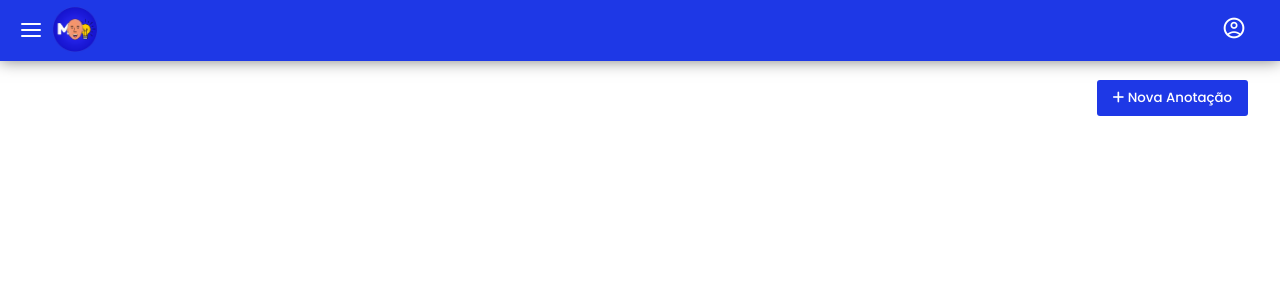
After one commit to devRochaa/TCC-Mr.Math, a PHP site: page /mrmathWEB/anotacao/anotacao.php in a window 1280 px wide. The commit adds this page. Shown: the top 300 px of the page. Run offline with PHP 8.4, Linux system fonts and the light colour scheme; a user stored in the database is signed in; some libraries are stand-ins or nearby versions.

Commit message:
anotacao incompleto

```diff
--- /dev/null
+++ b/anotacao/anotacao.php
@@ -0,0 +1,45 @@
+<!DOCTYPE html>
+<html>
+
+<head>
+    <meta charset="UTF-8" />
+    <meta name="viewport" content="width=device-width,initial-scale=1.0" />
+    <link rel="stylesheet" href="../css/anotacao.css?=<?php echo time(); ?>" />
+    <link rel="stylesheet" href="../css/navbar.css?=<?php echo time(); ?>" />
+    <link rel="stylesheet" href="https://cdnjs.cloudflare.com/ajax/libs/font-awesome/6.1.2/css/all.min.css" integrity="sha512-1sCRPdkRXhBV2PBLUdRb4tMg1w2YPf37qatUFeS7zlBy7jJI8Lf4VHwWfZZfpXtYSLy85pkm9GaYVYMfw5BC1A==" crossorigin="anonymous" referrerpolicy="no-referrer" />
+    <link rel="stylesheet" href="https://fonts.googleapis.com/css2?family=Material+Symbols+Outlined:opsz,wght,FILL,GRAD@20..48,100..700,0..1,-50..200" />
+    <title>Notas</title>
+
+</head>
+
+<body>
+    <?php
+    include("../navbar.php");
+
+    ?>
+    <div class="tela">
+        <button class="adicionar" id="adicionar">
+            <i class="fas fa-plus"></i> Nova Anotação
+        </button>
+
+        <!-- <div class="nota">
+            <div class="configuracao">
+                <button class="editar">
+                    <i class="fas fa-edit"></i>
+                </button>
+                <button class="deletar">
+                    <i class="fas fa-trash-alt"></i>
+                </button>
+            </div>
+
+            <div class="main hidden"></div>
+            <textarea></textarea>
+        </div> -->
+
+        <!--https://cdnjs.com/-->
+    </div>
+    <script src="https://cdnjs.cloudflare.com/ajax/libs/marked/3.0.8/marked.min.js" integrity="sha512-OA0KzIFyfjEiECfdTeeqyDa++XmSLWyIBr8bWf2lpdv3qNr2TxpR9uaL2fKaz/Nz35kVVPEagjhWdWat/khWXw==" crossorigin="anonymous" referrerpolicy="no-referrer"></script>
+    <script src="../js/anotacao.js?=<?php echo time(); ?>"></script>
+</body>
+
+</html>
--- /dev/null
+++ b/css/anotacao.css
@@ -0,0 +1,71 @@
+
+
+* {
+    box-sizing: border-box;
+}
+
+:root {
+    --white: #fff;
+    --green: #1e38e6;
+}
+
+.tela {
+    margin: 0;
+    flex-wrap: wrap;
+    display: flex;
+    background-color: #eeeeee;
+}
+
+.adicionar {
+    position: fixed;
+    top: 5rem;
+    right: 2rem;
+    background-color: var(--green);
+    color: var(--white);
+    border: none;
+    border-radius: 3px;
+    padding: 0.5rem 1rem;
+    cursor: pointer;
+}
+
+.nota {
+    background-color: var(--white);
+    box-shadow: 0 0 10px 4px rgba(0, 0, 0, 0.1);
+    margin:30px 20px;
+    height: 400px;
+    width: 400px;
+}
+
+.nota .configuracao {
+    background-color: var(--green);
+    display: flex;
+    justify-content: flex-end;
+    padding: 0.5rem;
+}
+
+.nota .configuracao button {
+    background-color: transparent;
+    color: var(--white);
+    cursor: pointer;
+    font-size: 1rem;
+    margin-left: 0.5rem;
+    border: none;
+}
+
+.nota textarea {
+    outline: none;
+    font-family: inherit;
+    font-size: 1.2rem;
+    border: none;
+    height: 400px;
+    width: 100%;
+    padding: 20px;
+}
+
+.main {
+    padding: 20px;
+}
+
+.hidden {
+    display: none;
+}
--- a/css/calendario.css
+++ b/css/calendario.css
@@ -32,9 +32,10 @@ html{
 }
 
 .tela {
+
   padding-top: 2%;
   padding-bottom: 7%;
-
+  width: auto;
   display: flex;
   height: 1 00%;
   font-family: 'Poppins', sans-serif;
--- /dev/null
+++ b/js/anotacao.js
@@ -0,0 +1,82 @@
+const adicionarBtn = document.getElementById('adicionar');
+const notas = JSON.parse(localStorage.getItem("notas"));
+
+if (notas) {
+    notas.forEach(nota => adicionarNovaNota(nota));
+}
+
+adicionarBtn.addEventListener('click', () => adicionarNovaNota());
+
+
+function adicionarNovaNota(texto = '') {
+    const nota = document.createElement('div');
+
+    nota.classList.add('nota');
+
+    nota.innerHTML = `
+        <div class="configuracao">
+            <button class="editar hidden">
+                <i class="fas fa-edit" ></i>
+            </button>
+            <button class="confirmar">
+                <i class="fa-solid fa-check"></i>
+            </button>
+            <button class="deletar">
+                <i class="fas fa-trash-alt"></i>
+            </button>
+        </div>
+
+        <div class="main ${texto ? "" : "hidden"}"></div>
+        <textarea class="${texto ? "hidden" : ""}"></textarea>
+    `
+
+    const btnConfirmar = nota.querySelector('.confirmar');
+    const btnEditar = nota.querySelector('.editar');
+    const btnDeletar = nota.querySelector('.deletar');
+    const main = nota.querySelector('.main');
+    const textArea = nota.querySelector('textarea');
+
+    textArea.value = texto;
+    main.innerHTML = marked(texto);
+
+    btnConfirmar.addEventListener('click', () => {
+        btnEditar.classList.remove('hidden');
+        btnConfirmar.classList.add('hidden')
+        main.classList.toggle('hidden');
+        textArea.classList.toggle('hidden');
+    });
+
+    btnDeletar.addEventListener('click', () => {
+        nota.remove();
+
+        storage();
+    });
+
+    btnEditar.addEventListener('click', () => {
+        btnConfirmar.classList.remove('hidden');
+        btnEditar.classList.add('hidden');
+        main.classList.toggle('hidden');
+        textArea.classList.toggle('hidden');
+
+    });
+
+    textArea.addEventListener('input', (e) => {
+        const { value } = e.target;
+
+        main.innerHTML = marked(value);
+
+        storage();
+    })
+
+    document.body.appendChild(nota);
+}
+
+function storage() {
+    console.log('caiu')
+    const notasTexto = document.querySelectorAll('textarea');
+    const notas = [];
+
+    notasTexto.forEach(nota => notas.push(nota.value));
+
+    localStorage.setItem('notas', JSON.stringify(notas));
+}
--- a/navbar.php
+++ b/navbar.php
@@ -17,7 +17,7 @@ include("admin.php");
       <li><a class="burguer" href="../videos/selecionar.php"><i class="far fa-user"></i>Aulas</a></li>
       <li><a class="burguer" href="../exercicio/selecionarEx.php"><i class="fab fa-gripfire"></i>Questões</a></li>
       <li><a class="burguer" href="../calendario/index.php"><i class="far fa-comments"></i>Cronograma</a></li>
-      <li><a class="burguer" href="#"><i class="far fa-folder"></i>Anotação</a></li>
+      <li><a class="burguer" href="../anotacao/anotacao.php"><i class="far fa-folder"></i>Anotação</a></li>
       <li><a class="burguer" href="../desempenho/desempenho.php"><i class="far fa-address-book"></i>Desempenho</a></li>
       <li><a class="burguer" href="#"><i class="far fa-heart"></i>dashbord</a></li>
       <li><a class="burguer" href="#"><i class="fas fa-cogs"></i>dashbord</a></li>
--- a/navbarH.php
+++ b/navbarH.php
@@ -17,7 +17,7 @@ include("admin.php");
       <li><a class="burguer" href="videos/selecionar.php"><i class="far fa-user"></i>Aulas</a></li>
       <li><a class="burguer" href="exercicio/selecionarEx.php"><i class="fab fa-gripfire"></i>Questões</a></li>
       <li><a class="burguer" href="calendario/index.php"><i class="far fa-comments"></i>Cronograma</a></li>
-      <li><a class="burguer" href="#"><i class="far fa-folder"></i>Anotação</a></li>
+      <li><a class="burguer" href="anotacao/anotacao.php"><i class="far fa-folder"></i>Anotação</a></li>
       <li><a class="burguer" href="desempenho/desempenho.php"><i class="far fa-address-book"></i>Desempenho</a></li>
       <li><a class="burguer" href="#"><i class="far fa-heart"></i>dashbord</a></li>
       <?php if ($admin == true) {
```
